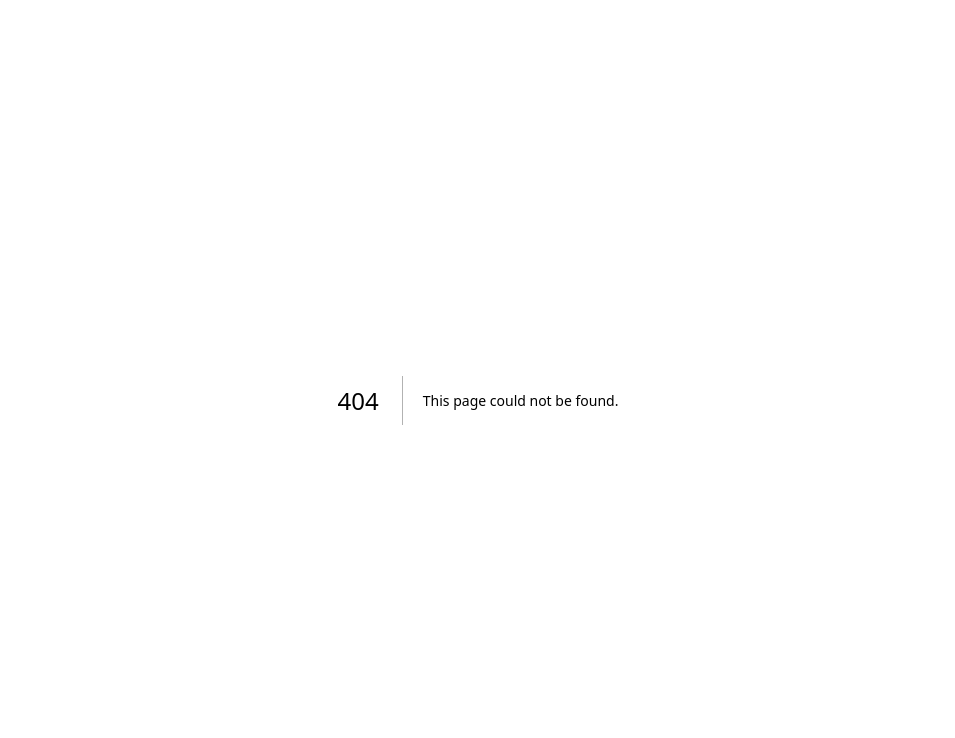
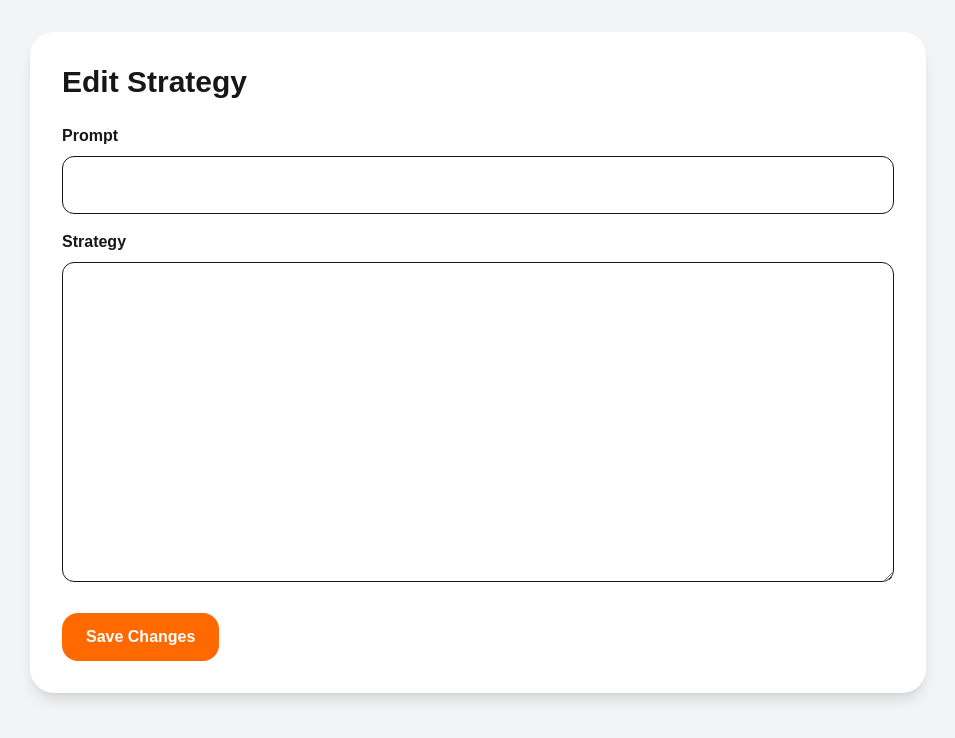
Before and after one commit to payadav142-rgb/strategyx-ai, a Next.js app: page /strategies/edit/1 in a window 1280 px wide. Before the commit this address had no page. Shown: the top 738 px of the page, without its empty margins (162-1117 px from the left). Built offline with nearby package versions, Linux system fonts and the light colour scheme; no server answers; the database is empty.

Commit message:
Task 33 - Added strategy search and view page navigation

```diff
--- /dev/null
+++ b/app/api/update/route.ts
@@ -0,0 +1,47 @@
+import { NextResponse } from "next/server";
+import { createClient } from "@supabase/supabase-js";
+
+const supabase = createClient(
+  process.env.NEXT_PUBLIC_SUPABASE_URL!,
+  process.env.NEXT_PUBLIC_SUPABASE_ANON_KEY!
+);
+
+export async function POST(req: Request) {
+  try {
+    const {
+      id,
+      prompt,
+      strategy,
+    } = await req.json();
+
+    const { error } = await supabase
+      .from("strategies")
+      .update({
+        prompt,
+        strategy,
+      })
+      .eq("id", id);
+
+    if (error) {
+      return NextResponse.json(
+        {
+          success: false,
+          error: error.message,
+        },
+        { status: 500 }
+      );
+    }
+
+    return NextResponse.json({
+      success: true,
+    });
+
+  } catch (error) {
+    return NextResponse.json(
+      {
+        success: false,
+      },
+      { status: 500 }
+    );
+  }
+}
--- /dev/null
+++ b/app/strategies/edit/[id]/page.tsx
@@ -0,0 +1,151 @@
+"use client";
+
+import { useEffect, useState } from "react";
+import { useParams, useRouter } from "next/navigation";
+
+export default function EditStrategyPage() {
+  const params = useParams();
+  const router = useRouter();
+
+  const [prompt, setPrompt] = useState("");
+  const [strategy, setStrategy] = useState("");
+
+  const [loading, setLoading] = useState(true);
+  const [saving, setSaving] = useState(false);
+
+  useEffect(() => {
+    fetchStrategy();
+  }, []);
+
+  const fetchStrategy = async () => {
+    try {
+      const res = await fetch(
+        `/api/strategy?id=${params.id}`
+      );
+
+      const json = await res.json();
+
+      if (json.data) {
+        setPrompt(json.data.prompt);
+        setStrategy(json.data.strategy);
+      }
+    } catch (error) {
+      console.log(error);
+    } finally {
+      setLoading(false);
+    }
+  };
+
+  const updateStrategy = async () => {
+    try {
+      setSaving(true);
+
+      const res = await fetch(
+        "/api/update",
+        {
+          method: "POST",
+          headers: {
+            "Content-Type":
+              "application/json",
+          },
+          body: JSON.stringify({
+            id: params.id,
+            prompt,
+            strategy,
+          }),
+        }
+      );
+
+      const data = await res.json();
+
+      if (data.success) {
+        alert(
+          "Strategy Updated ✅"
+        );
+
+        router.push(
+          "/strategies"
+        );
+      } else {
+        alert(
+          "Update Failed"
+        );
+      }
+    } catch (error) {
+      console.log(error);
+
+      alert(
+        "Something went wrong"
+      );
+    } finally {
+      setSaving(false);
+    }
+  };
+
+  if (loading) {
+    return (
+      <div className="p-8">
+        Loading...
+      </div>
+    );
+  }
+    return (
+    <div className="min-h-screen bg-gray-100 p-8">
+
+      <div className="max-w-4xl mx-auto bg-white p-8 rounded-3xl shadow-lg">
+
+        <h1 className="text-3xl font-bold mb-6">
+          Edit Strategy
+        </h1>
+
+        <div className="mb-4">
+
+          <label className="block mb-2 font-semibold">
+            Prompt
+          </label>
+
+          <input
+            type="text"
+            value={prompt}
+            onChange={(e) =>
+              setPrompt(
+                e.target.value
+              )
+            }
+            className="w-full border p-4 rounded-xl"
+          />
+
+        </div>
+
+        <div className="mb-6">
+
+          <label className="block mb-2 font-semibold">
+            Strategy
+          </label>
+
+          <textarea
+            value={strategy}
+            onChange={(e) =>
+              setStrategy(
+                e.target.value
+              )
+            }
+            className="w-full border p-4 rounded-xl h-80"
+          />
+
+        </div>
+
+        <button
+          onClick={updateStrategy}
+          className="bg-orange-500 hover:bg-orange-600 text-white px-6 py-3 rounded-2xl font-semibold"
+        >
+          {saving
+            ? "Saving..."
+            : "Save Changes"}
+        </button>
+
+      </div>
+
+    </div>
+  );
+}
--- a/app/strategies/page.tsx
+++ b/app/strategies/page.tsx
@@ -1,5 +1,5 @@
 "use client";
-
+import Link from "next/link";
 import { useEffect, useState } from "react";
 import { supabase } from "../../app/lib/supabase";
 import Sidebar from "../../components/Sidebar";
@@ -144,7 +144,15 @@ export default function StrategiesPage() {
 
               <div
                 key={item.id}
-                className="bg-white p-6 rounded-2xl shadow"
+                className="
+  bg-white
+  p-6
+  rounded-3xl
+  shadow-lg
+  border
+  hover:shadow-xl
+  transition
+"
               >
 
                 <div className="flex justify-between items-start">
@@ -161,14 +169,39 @@ export default function StrategiesPage() {
 
                   </div>
 
+                  <div className="flex gap-2">
+
+  <Link
+    href={`/strategies/${item.id}`}
+    className="
+      bg-orange-500
+      hover:bg-orange-600
+      text-white
+      px-4
+      py-2
+      rounded-lg
+    "
+  >
+    View
+  </Link>
+
   <button
     onClick={() =>
       deleteStrategy(item.id)
     }
-                    className="bg-red-500 hover:bg-red-600 text-white px-4 py-2 rounded-lg"
+    className="
+      bg-red-500
+      hover:bg-red-600
+      text-white
+      px-4
+      py-2
+      rounded-lg
+    "
   >
     Delete
   </button>
+
+</div>
 
                 </div>
 
```
Lines whose indentation alone changed are shown as unchanged.
